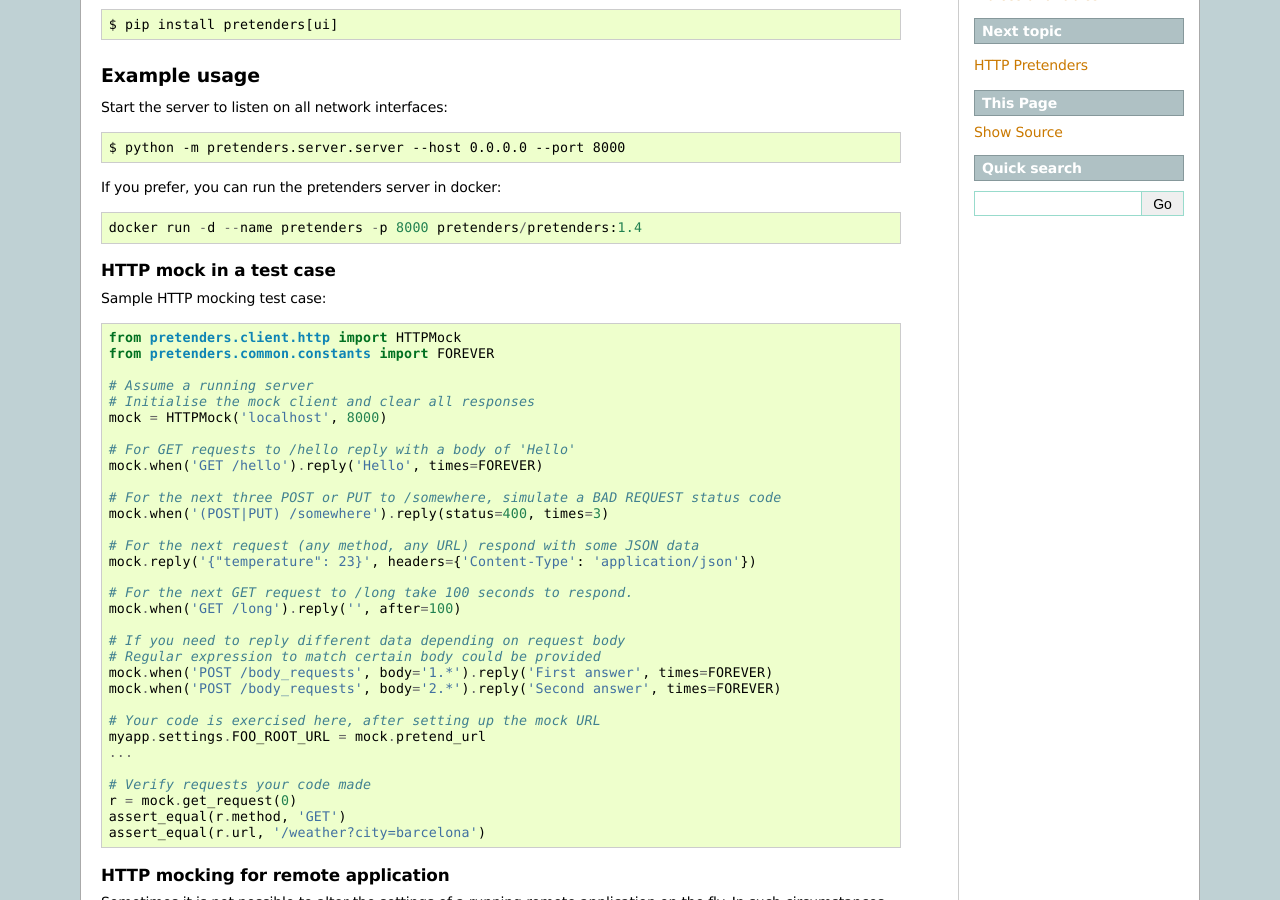
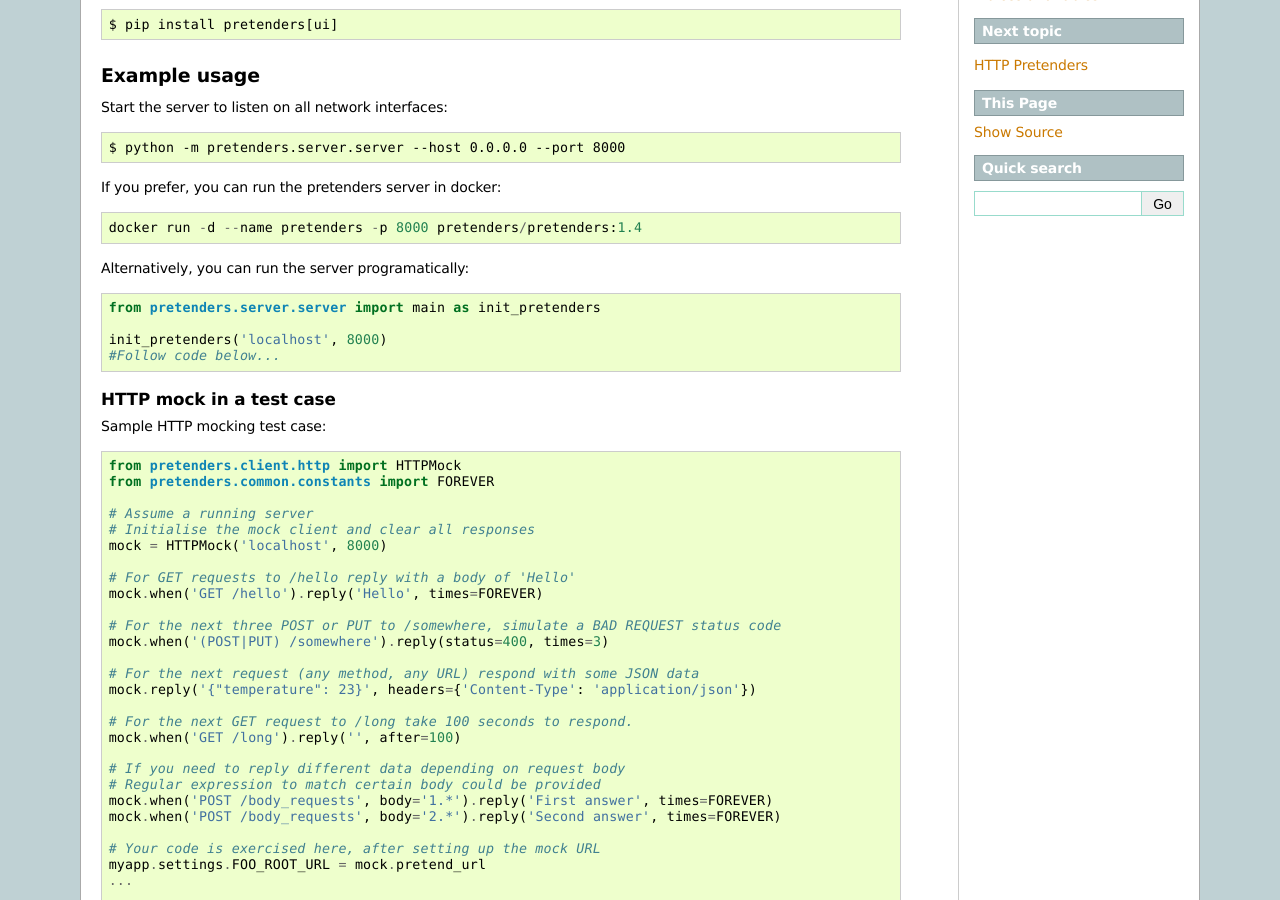
Before and after one commit to pretenders/pretenders, a Sphinx documentation site: the page built from docs/index.rst, in a window 1280 px wide and 900 px high, scrolled down 317 px. Built offline with Sphinx 7.4.7, drawn with Linux system fonts in a browser that asks for light colours.

Commit message:
refactor server

```diff
--- a/docs/index.rst
+++ b/docs/index.rst
@@ -35,6 +35,13 @@
 If you prefer, you can run the pretenders server in docker::
 
     docker run -d --name pretenders -p 8000 pretenders/pretenders:1.4
+
+Alternatively, you can run the server programatically::
+
+    from pretenders.server.server import main as init_pretenders
+
+    init_pretenders('localhost', 8000)
+    #Follow code below...
 
 
 HTTP mock in a test case
```
Also changed, not shown: 1 other file.
